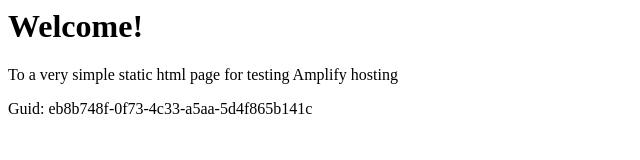
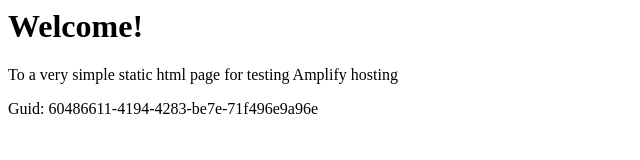
Before and after one commit to aws-aemilia-gru/Github-PR-Commit-Integration-Test-DoNotTouch-GitHubWebhookPushCanaryTest-v1-preprod-sa-east-1, a website: page src/index.html in a window 1280 px wide. Shown: the full height of the page, 0-640 px from the left. Drawn offline with Linux system fonts and the light colour scheme.

Commit message:
commit from integ tests

```diff
--- a/src/index.html
+++ b/src/index.html
@@ -12,6 +12,6 @@
 <body>
     <h1>Welcome!</h1>
     <p>To a very simple static html page for testing Amplify hosting</p>
-    <p>Guid: eb8b748f-0f73-4c33-a5aa-5d4f865b141c</p></body>
+    <p>Guid: 60486611-4194-4283-be7e-71f496e9a96e</p></body>
 
 </html>
```
